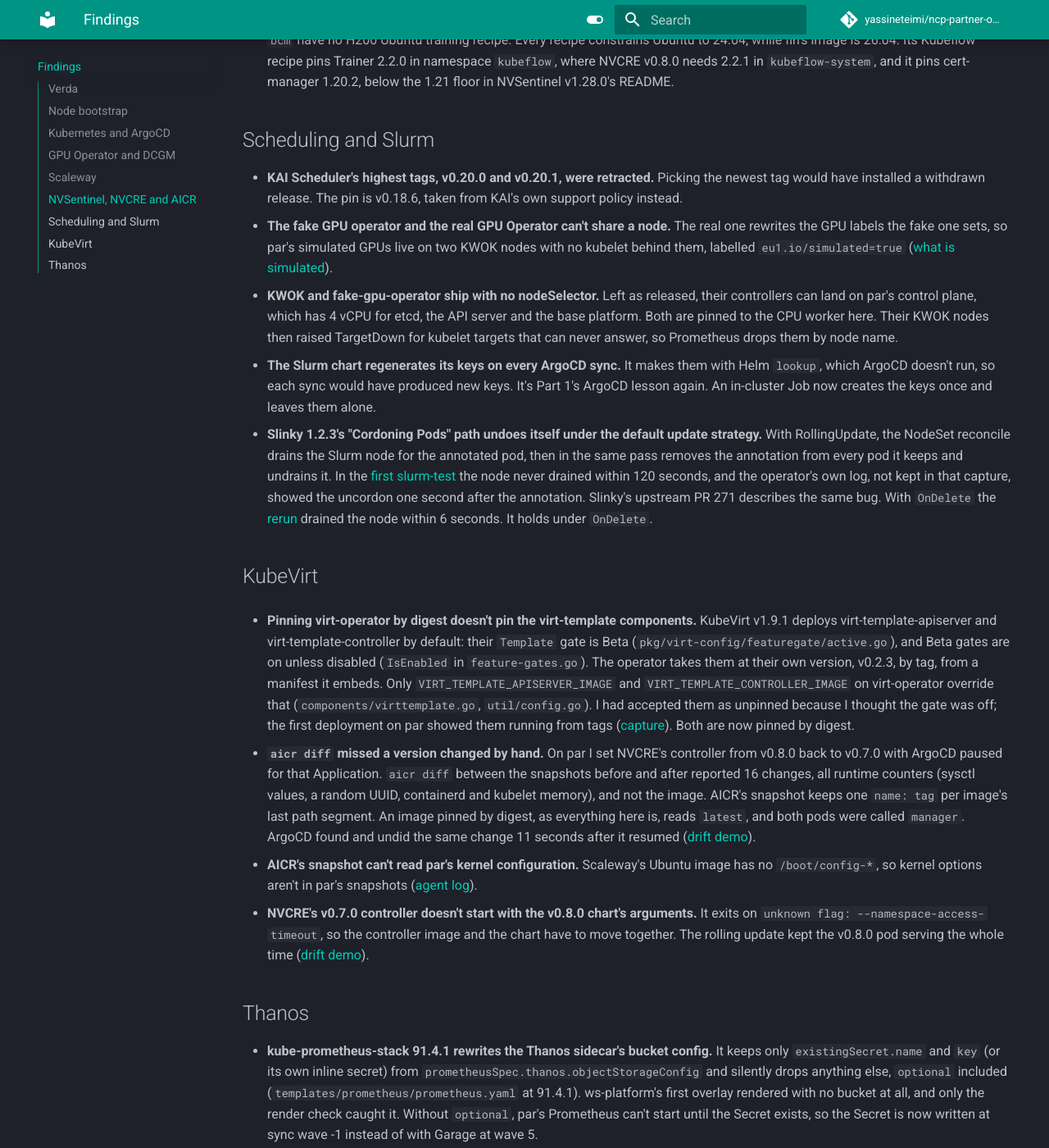
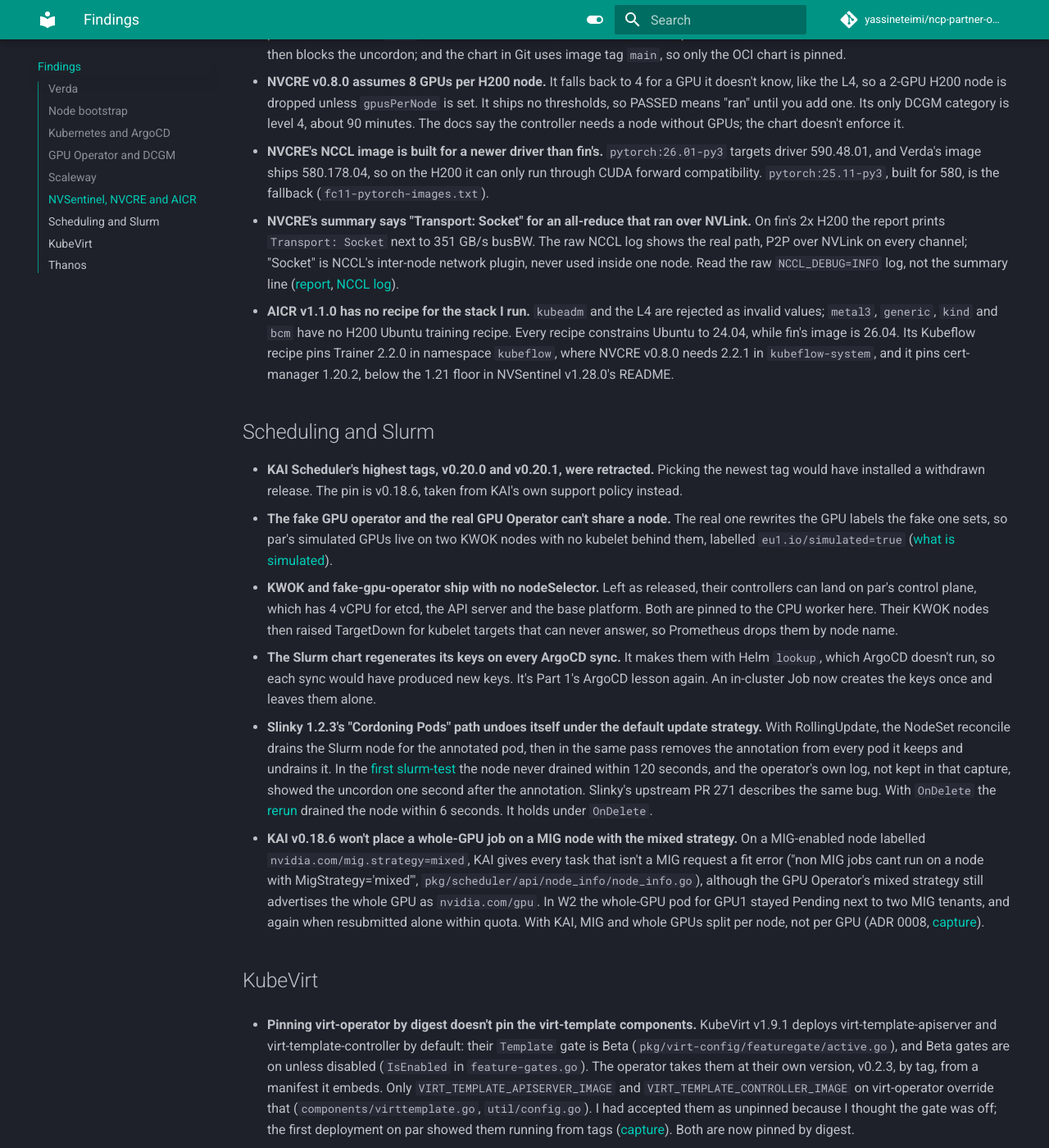
Before and after one commit to yassineteimi/ncp-partner-onboarding, an MkDocs documentation site: the page built from docs/findings.md, in a window 1280 px wide and 1400 px high, scrolled down 2582 px. Shown: the whole window at 82% size. Built offline with MkDocs 1.6.1 and Material for MkDocs 9.7.7, drawn with Linux system fonts in a browser that asks for light colours; comment, search, counter and statistics services are not loaded; some of the changed text lies outside the part shown.

Commit message:
File W2's findings: ECC off, serialized pulls, NVCRE's transport line, KAI and MIG

```diff
--- a/docs/findings.md
+++ b/docs/findings.md
@@ -8,6 +8,7 @@
 - **Deleting an instance doesn't delete its volumes at the same moment.** I passed both OS volume IDs in `volume_ids` with `delete_permanently: true`. The instances left `/v1/instances` within seconds; their volumes stayed listed as `detached` for another 20 to 40 seconds, then went. My leftover sweep ran inside that gap and reported two billing volumes that were about to disappear, so `make fin-down` now waits for the volumes too ([sweep afterwards](artifacts/fin/rehearsal-20261020-sweep.txt)).
 - **An order can fail on Verda's side, and the provider then keeps a ghost in the state.** On 21 October a `CPU.8V.32G` ordered in FIN-01 went to status `error` without ever getting an address, and Verda later listed it as `discontinued`, with its OS volume gone and no charge (the balance read 49.97142 before and after). Terraform provider 1.1.4 reported "Provider returned invalid result object after apply" for every computed field, then kept the instance in the state as tainted. `make fin-down`'s guard refused to plan a destroy for it, as designed, so I removed it from the state by hand after the API confirmed it was gone ([preflight](artifacts/fin/preflight-20261021T121643Z.json), [bring-up](artifacts/fin/cp-bringup-20261021T121643Z.txt)).
 - **Terraform provider 1.1.4 leaves the OS volume to the API's default.** Before 1.1.4, `terraform destroy` left every OS volume detached and billing ([issue #17](https://github.com/verda-cloud/terraform-provider-verda/issues/17)). The fix sends `volume_ids: null` and lets the API decide; and the resource's Read errors on an instance that no longer exists instead of dropping it from the state (`internal/provider/resource_instance.go` at v1.1.4). `make fin-down` deletes through the API with the IDs, then removes the instances from the state itself.
+- **Verda's 2x H200 instance runs with ECC off, so DCGM skips its memory test.** On 22 October both H200s reported `ecc.mode.current` Disabled, and `dcgmi diag -r 2` passed overall while printing "Skipping test Memory because ECC is not enabled" for each GPU. Turning ECC on needs `nvidia-smi -e 1` and a GPU reset, which I don't do inside a window. My promotion gate passed the node without a memory check. A partner's gate should require ECC on, or refuse when the memory test is skipped ([final node state](artifacts/fin/w2-final-20261022T102719Z.txt), [diag log](artifacts/readiness/diag-fin-20261022T101241Z.log)).
 
 ## Node bootstrap
 
@@ -19,6 +20,7 @@
 - **Kubeflow Trainer 2.2.1's chart renders its webhook Secrets empty.** The Trainer and JobSet controllers then write certificates into `kubeflow-trainer-webhook-cert` and `jobset-webhook-server-cert`. ArgoCD saw the filled Secrets as drift, and self-heal put the empty ones back every five minutes, so the controllers kept issuing new certificates. Both Trainer Applications now ignore `/data` on those two Secrets, with `RespectIgnoreDifferences=true`. It's the same family as Part 1's rule about charts that generate secrets.
 - **Part 1's Grafana memory limit starved par's etcd through the disk.** At 384Mi, with a 188 MB heap, the kernel kept evicting the Grafana binary's pages and reading them back: 89 GB from disk against 580 MB the process read itself, about 180 MB/s on the control plane's network block disk. I/O pressure there sat at 85%, etcd requests slowed, about twenty controllers lost their leader leases and restarted, and the API server stopped answering for a few minutes. A 1Gi limit brought pressure down to 1% within five minutes. The chart's random admin password also changes `checksum/secret` on every render, so each sync started a new, cold Grafana pod ([evidence](artifacts/par/control-plane-io-20261021.txt)).
 - **A powered-off node keeps every DaemonSet one pod short.** I power par's CPU worker off between uses so it stops billing. Left in the cluster as a NotReady node, it held flannel, kube-proxy and node-exporter at one pod of two, and that kept kube-prometheus-stack, and the root Application above it, at Progressing until the worker came back. `make par-cpu-down` now deletes the Node object after the drain. The kubelet still has its credentials on disk and registers the node again on power-on, and `make par-cpu-up` puts its labels back.
+- **The kubelet pulls one image at a time by default.** With `serializeImagePulls: true`, W2's 90 MB cuda-vectoradd image waited 5 minutes behind the two pre-pulls (9.1 GB and 4.3 GB) and pulled in 7 s once its turn came, so the first acceptance run timed out on a healthy H200. Pre-pulls and short time boxes don't mix on a fresh node unless pulls run in parallel or the small images go first ([first run](artifacts/fin/acceptance-20261022T095659Z.txt), [rerun, PASS](artifacts/fin/acceptance-20261022T100225Z.txt)).
 
 ## GPU Operator and DCGM
 
@@ -36,6 +38,7 @@
 - **Four NVSentinel v1.28.0 defaults would have stopped use case 3.** Drain mode `AllowCompletion` never evicts; the janitor's provider defaults to `kind`, which fakes the reboot; the circuit breaker trips on the first cordon in a cluster with one GPU node and then blocks the uncordon; and the chart in Git uses image tag `main`, so only the OCI chart is pinned.
 - **NVCRE v0.8.0 assumes 8 GPUs per H200 node.** It falls back to 4 for a GPU it doesn't know, like the L4, so a 2-GPU H200 node is dropped unless `gpusPerNode` is set. It ships no thresholds, so PASSED means "ran" until you add one. Its only DCGM category is level 4, about 90 minutes. The docs say the controller needs a node without GPUs; the chart doesn't enforce it.
 - **NVCRE's NCCL image is built for a newer driver than fin's.** `pytorch:26.01-py3` targets driver 590.48.01, and Verda's image ships 580.178.04, so on the H200 it can only run through CUDA forward compatibility. `pytorch:25.11-py3`, built for 580, is the fallback (`fc11-pytorch-images.txt`).
+- **NVCRE's summary says "Transport: Socket" for an all-reduce that ran over NVLink.** On fin's 2x H200 the report prints `Transport: Socket` next to 351 GB/s busBW. The raw NCCL log shows the real path, P2P over NVLink on every channel; "Socket" is NCCL's inter-node network plugin, never used inside one node. Read the raw `NCCL_DEBUG=INFO` log, not the summary line ([report](artifacts/readiness/nvcre-fin-20261022T100307Z-report.txt), [NCCL log](artifacts/readiness/nvcre-fin-20261022T100307Z-nccl.log)).
 - **AICR v1.1.0 has no recipe for the stack I run.** `kubeadm` and the L4 are rejected as invalid values; `metal3`, `generic`, `kind` and `bcm` have no H200 Ubuntu training recipe. Every recipe constrains Ubuntu to 24.04, while fin's image is 26.04. Its Kubeflow recipe pins Trainer 2.2.0 in namespace `kubeflow`, where NVCRE v0.8.0 needs 2.2.1 in `kubeflow-system`, and it pins cert-manager 1.20.2, below the 1.21 floor in NVSentinel v1.28.0's README.
 
 ## Scheduling and Slurm
@@ -45,6 +48,7 @@
 - **KWOK and fake-gpu-operator ship with no nodeSelector.** Left as released, their controllers can land on par's control plane, which has 4 vCPU for etcd, the API server and the base platform. Both are pinned to the CPU worker here. Their KWOK nodes then raised TargetDown for kubelet targets that can never answer, so Prometheus drops them by node name.
 - **The Slurm chart regenerates its keys on every ArgoCD sync.** It makes them with Helm `lookup`, which ArgoCD doesn't run, so each sync would have produced new keys. It's Part 1's ArgoCD lesson again. An in-cluster Job now creates the keys once and leaves them alone.
 - **Slinky 1.2.3's "Cordoning Pods" path undoes itself under the default update strategy.** With RollingUpdate, the NodeSet reconcile drains the Slurm node for the annotated pod, then in the same pass removes the annotation from every pod it keeps and undrains it. In the [first slurm-test](artifacts/scheduling/slurm-par-20261021T115447Z.txt) the node never drained within 120 seconds, and the operator's own log, not kept in that capture, showed the uncordon one second after the annotation. Slinky's upstream PR 271 describes the same bug. With `OnDelete` the [rerun](artifacts/scheduling/slurm-par-20261021T121647Z.txt) drained the node within 6 seconds. It holds under `OnDelete`.
+- **KAI v0.18.6 won't place a whole-GPU job on a MIG node with the mixed strategy.** On a MIG-enabled node labelled `nvidia.com/mig.strategy=mixed`, KAI gives every task that isn't a MIG request a fit error ("non MIG jobs cant run on a node with MigStrategy='mixed'", `pkg/scheduler/api/node_info/node_info.go`), although the GPU Operator's mixed strategy still advertises the whole GPU as `nvidia.com/gpu`. In W2 the whole-GPU pod for GPU1 stayed Pending next to two MIG tenants, and again when resubmitted alone within quota. With KAI, MIG and whole GPUs split per node, not per GPU (ADR 0008, [capture](artifacts/scheduling/mig-whole-gpu-fin-20261022T102435Z.txt)).
 
 ## KubeVirt
 
```
